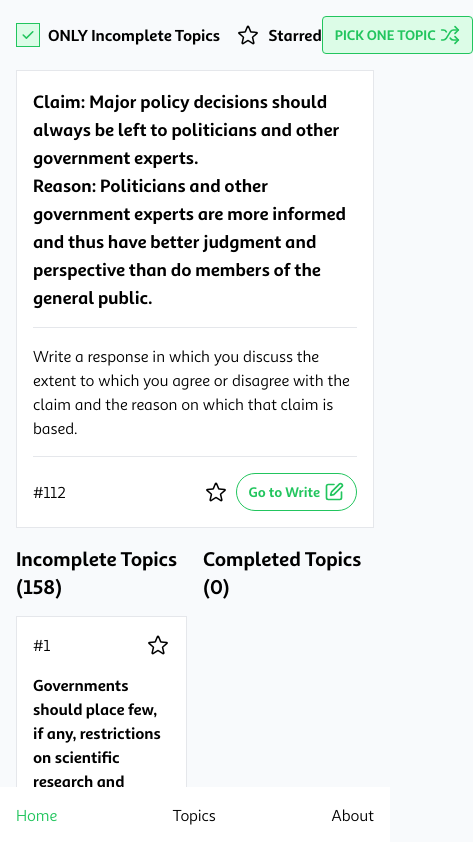
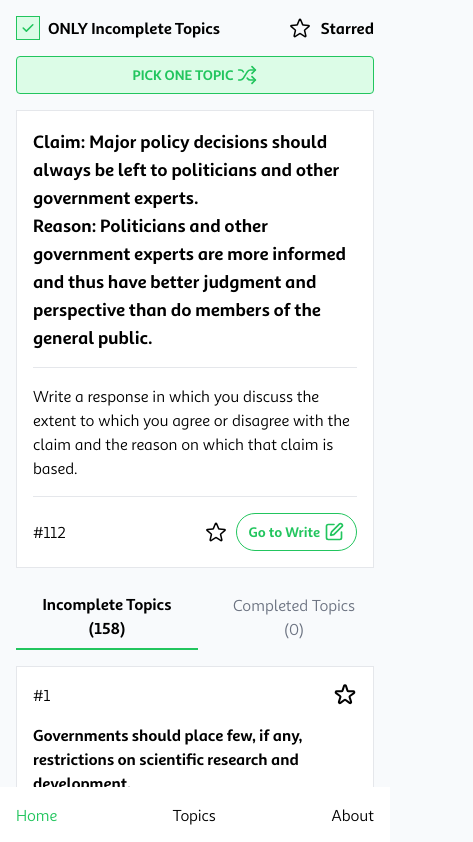
Before and after one commit to shenlu89/grego, a Next.js app: page / in a window 390 px wide. Shown: the top 842 px of the page, 473 px wide, since content can reach past the window. Built offline with nearby package versions, Linux system fonts and the light colour scheme.

Commit message:
refactor: add tabs component and display in small screen

```diff
--- a/app/page.tsx
+++ b/app/page.tsx
@@ -8,7 +8,7 @@ import Link from "next/link";
 import useStore from "@/lib/use-store";
 import { LuSquarePen } from "react-icons/lu";
 import { HiOutlineStar, HiStar } from "react-icons/hi2";
-
+import TopicsTabs from "@/components/topics-tabs"
 
 const randomTopic = (pool: any[]) =>
   pool[Math.floor(Math.random() * pool.length)];
@@ -32,8 +32,8 @@ export default function Home() {
   return (
     <>
       <div className="flex flex-col w-full space-y-4">
-        <div className="flex w-full justify-between font-bold items-center">
-          <div className="flex space-x-4">
+        <div className="flex md:flex-row flex-col md:space-y-0 space-y-4 w-full justify-between font-bold items-center">
+          <div className="flex space-x-4 w-full md:w-auto justify-between md:justify-start">
             <div className="flex space-x-2 items-center flex-nowrap">
               <Checkbox
                 checked={enabled}
@@ -53,7 +53,7 @@ export default function Home() {
             onClick={() =>
               setSelectedTopic(randomTopic(enabled ? incompletedTopics.filter((topic: any) => topic.starred === starred) : pool.filter((topic: any) => topic.starred === starred)))
             }
-            className="flex items-center rounded select-none space-x-1 text-sm min-w-fit justify-center font-bold px-3 py-2 border text-green-500 border-green-500 hover:bg-green-500 bg-green-100 hover:text-white"
+            className="flex md:w-auto w-full items-center rounded select-none space-x-1 text-sm min-w-fit justify-center font-bold px-3 py-2 border text-green-500 border-green-500 hover:bg-green-500 bg-green-100 hover:text-white"
           >
             <span>PICK ONE TOPIC</span>
             <LuShuffle className="size-5" />
@@ -88,7 +88,7 @@ export default function Home() {
             </div>
           </div>
         </div>
-        <div className="flex justify-between space-x-4">
+        <div className="md:flex justify-between space-x-4 hidden">
           <div className="flex flex-col w-1/2 items-center">
             <h2 className="text-xl font-bold mb-4">
               Incomplete Topics ({incompletedTopics.length})
@@ -143,6 +143,9 @@ export default function Home() {
             </ul>
           </div>
         </div>
+        <div className="flex justify-between space-x-4 md:hidden">
+          <TopicsTabs incompletedTopics={incompletedTopics} completedTopics={completedTopics} />
+        </div>
       </div>
     </>
   );
--- /dev/null
+++ b/components/topics-tabs.tsx
@@ -0,0 +1,52 @@
+import { Tab, TabGroup, TabList, TabPanels, TabPanel } from "@headlessui/react";
+import Link from "next/link";
+import { HiStar, HiOutlineStar } from "react-icons/hi";
+
+export default function TopicsTabs({ incompletedTopics, completedTopics }: any) {
+  return (
+    <TabGroup>
+      <TabList className="flex space-x-4 mb-4">
+        <Tab className={({ selected }) => `px-3 py-2 outline-none ${selected ? 'border-b-2 border-green-500 font-bold' : 'text-gray-500'}`}>Incomplete Topics ({incompletedTopics.length})</Tab>
+        <Tab className={({ selected }) => `px-3 py-2 outline-none ${selected ? 'border-b-2 border-green-500 font-bold' : 'text-gray-500'}`}>Completed Topics ({completedTopics.length})</Tab>
+      </TabList>
+      <TabPanels>
+        <TabPanel>
+          <ul className="flex flex-col space-y-4">
+            {incompletedTopics.map((topic) => (
+              <li key={topic.id}>
+                <Link href={`/topics/${topic.id}`} className="flex flex-col p-4 space-y-4 bg-white border">
+                  <div className="flex justify-between">
+                    <div>#{topic.id}</div>
+                    {topic?.starred ? <HiStar className="size-6 fill-yellow-500" /> : <HiOutlineStar className="size-6" />}
+                  </div>
+                  <div className="font-bold">{topic.topic}</div>
+                </Link>
+              </li>
+            ))}
+          </ul>
+        </TabPanel>
+        <TabPanel>
+          <ul className="flex flex-col space-y-4 p-4">
+            {completedTopics.map((topic) => (
+              <li key={topic.id}>
+                <Link href={`/topics/${topic.id}`} className="flex flex-col p-4 space-y-4 border bg-green-50">
+                  <div className="flex justify-between">
+                    <div>#{topic.id}</div>
+                    {topic?.starred ? <HiStar className="size-6 fill-yellow-500" /> : <HiOutlineStar className="size-6" />}
+                  </div>
+                  <div className="font-bold">{topic.topic}</div>
+                  <div className="flex justify-between text-slate-600">
+                    <span>
+                      Words: {topic.content.split(/\s+/).filter((word) => word.length > 0).length}
+                    </span>
+                    <span>{topic.lastdate}</span>
+                  </div>
+                </Link>
+              </li>
+            ))}
+          </ul>
+        </TabPanel>
+      </TabPanels>
+    </TabGroup>
+  );
+}
```
